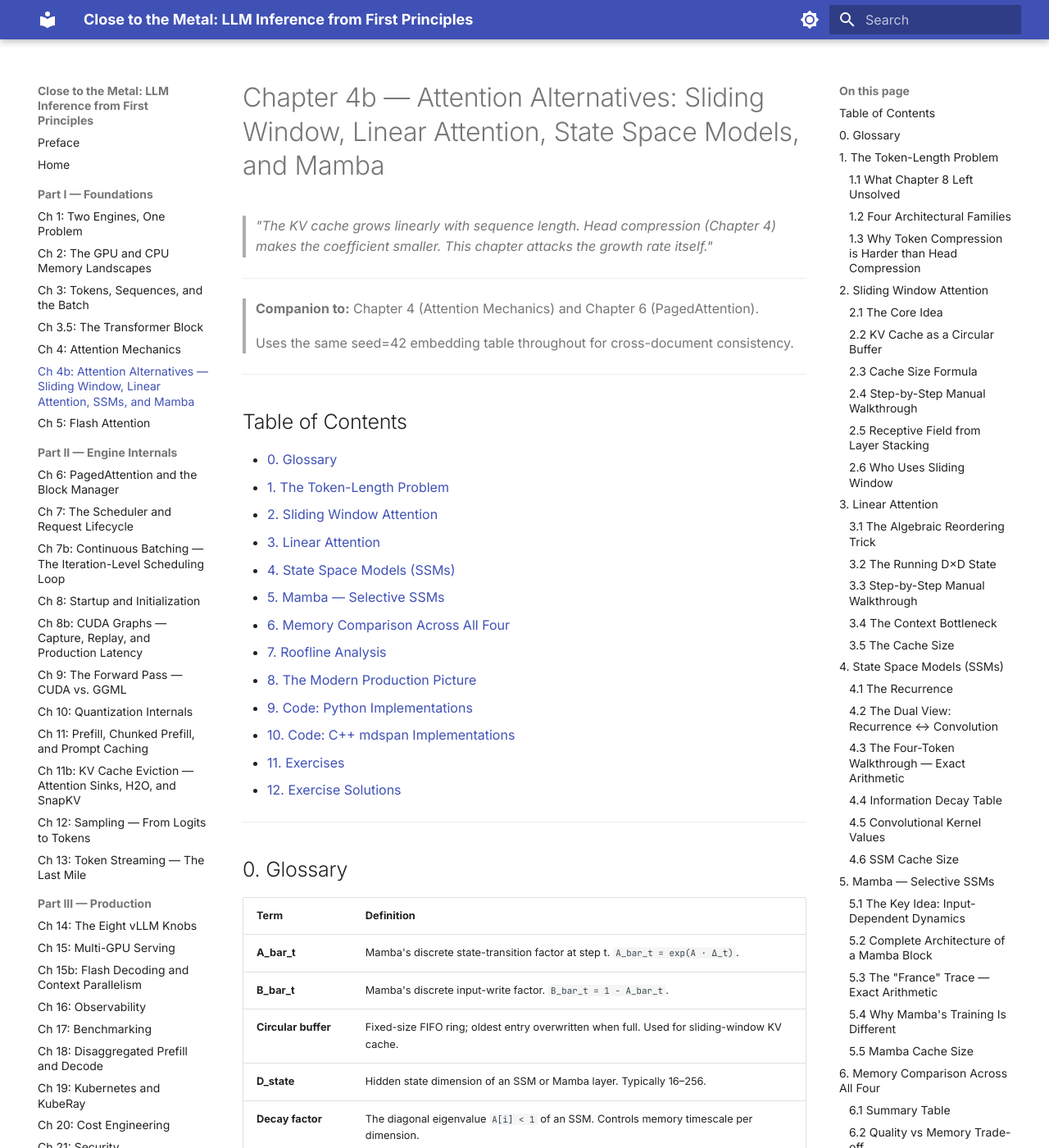
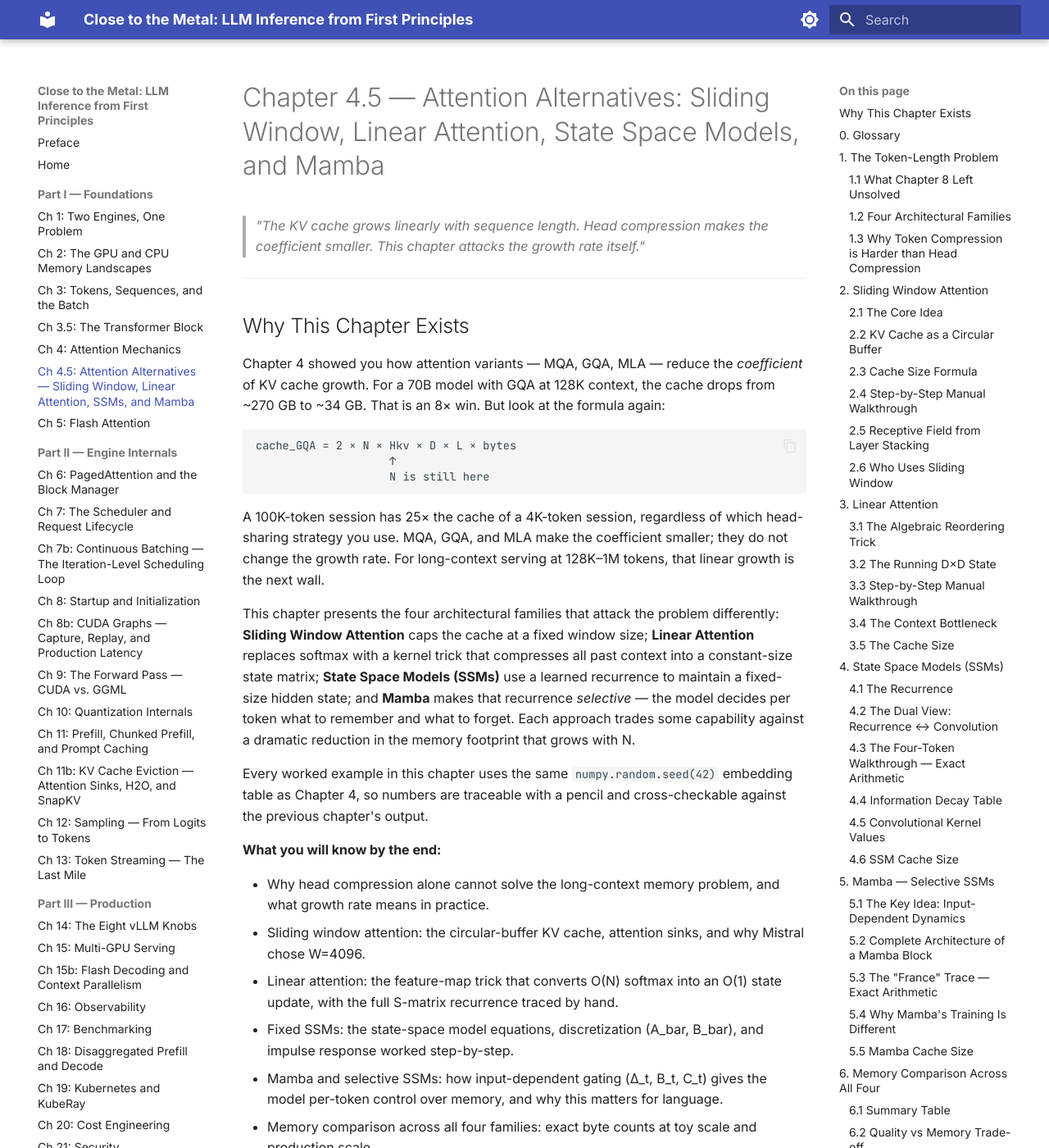
Before and after one commit to MaximumBeings/close-to-the-metal, an MkDocs documentation site: the page built from docs/part1-foundations/chapter04b.md, in a window 1280 px wide and 1400 px high. Shown: the whole window at 82% size. Built offline with MkDocs 1.6.1 and Material for MkDocs 9.7.7, drawn with Linux system fonts in a browser that asks for light colours; some of the changed text lies outside the part shown.

Commit message:
ch04.5: rename Chapter 4b to 4.5, add proper intro

````diff
--- a/docs/part1-foundations/chapter04b.md
+++ b/docs/part1-foundations/chapter04b.md
@@ -1,29 +1,35 @@
-# Chapter 4b — Attention Alternatives: Sliding Window, Linear Attention, State Space Models, and Mamba
-> *"The KV cache grows linearly with sequence length. Head compression (Chapter 4) makes the coefficient smaller. This chapter attacks the growth rate itself."*
+# Chapter 4.5 — Attention Alternatives: Sliding Window, Linear Attention, State Space Models, and Mamba
+
+> *"The KV cache grows linearly with sequence length. Head compression makes the coefficient smaller. This chapter attacks the growth rate itself."*
 
 ---
 
-> **Companion to:** Chapter 4 (Attention Mechanics) and Chapter 6 (PagedAttention).
-
-> Uses the same seed=42 embedding table throughout for cross-document consistency.
-
----
-
-## Table of Contents
-
-- [0. Glossary](#0-glossary)
-- [1. The Token-Length Problem](#1-the-token-length-problem)
-- [2. Sliding Window Attention](#2-sliding-window-attention)
-- [3. Linear Attention](#3-linear-attention)
-- [4. State Space Models (SSMs)](#4-state-space-models-ssms)
-- [5. Mamba — Selective SSMs](#5-mamba--selective-ssms)
-- [6. Memory Comparison Across All Four](#6-memory-comparison-across-all-four)
-- [7. Roofline Analysis](#7-roofline-analysis)
-- [8. The Modern Production Picture](#8-the-modern-production-picture)
-- [9. Code: Python Implementations](#9-code-python-implementations)
-- [10. Code: C++ mdspan Implementations](#10-code-c-mdspan-implementations)
-- [11. Exercises](#11-exercises)
-- [12. Exercise Solutions](#12-exercise-solutions)
+## Why This Chapter Exists
+
+Chapter 4 showed you how attention variants — MQA, GQA, MLA — reduce the *coefficient* of KV cache growth. For a 70B model with GQA at 128K context, the cache drops from ~270 GB to ~34 GB. That is an 8× win. But look at the formula again:
+
+```
+cache_GQA = 2 × N × Hkv × D × L × bytes
+                    ↑
+                    N is still here
+```
+
+A 100K-token session has 25× the cache of a 4K-token session, regardless of which head-sharing strategy you use. MQA, GQA, and MLA make the coefficient smaller; they do not change the growth rate. For long-context serving at 128K–1M tokens, that linear growth is the next wall.
+
+This chapter presents the four architectural families that attack the problem differently: **Sliding Window Attention** caps the cache at a fixed window size; **Linear Attention** replaces softmax with a kernel trick that compresses all past context into a constant-size state matrix; **State Space Models (SSMs)** use a learned recurrence to maintain a fixed-size hidden state; and **Mamba** makes that recurrence *selective* — the model decides per token what to remember and what to forget. Each approach trades some capability against a dramatic reduction in the memory footprint that grows with N.
+
+Every worked example in this chapter uses the same `numpy.random.seed(42)` embedding table as Chapter 4, so numbers are traceable with a pencil and cross-checkable against the previous chapter's output.
+
+**What you will know by the end:**
+
+- Why head compression alone cannot solve the long-context memory problem, and what growth rate means in practice.
+- Sliding window attention: the circular-buffer KV cache, attention sinks, and why Mistral chose W=4096.
+- Linear attention: the feature-map trick that converts O(N) softmax into an O(1) state update, with the full S-matrix recurrence traced by hand.
+- Fixed SSMs: the state-space model equations, discretization (A_bar, B_bar), and impulse response worked step-by-step.
+- Mamba and selective SSMs: how input-dependent gating (Δ_t, B_t, C_t) gives the model per-token control over memory, and why this matters for language.
+- Memory comparison across all four families: exact byte counts at toy scale and production scale.
+- Roofline analysis: where each approach sits on the compute/bandwidth plane and which regime favors which architecture.
+- Production deployment: how vLLM and llama.cpp expose these mechanisms, and when to reach for each.
 
 ---
 
--- a/mkdocs.yml
+++ b/mkdocs.yml
@@ -67,7 +67,7 @@ nav:
     - "Ch 3: Tokens, Sequences, and the Batch": part1-foundations/chapter03.md
     - "Ch 3.5: The Transformer Block": part1-foundations/chapter03b.md
     - "Ch 4: Attention Mechanics": part1-foundations/chapter04.md
-    - "Ch 4b: Attention Alternatives — Sliding Window, Linear Attention, SSMs, and Mamba": part1-foundations/chapter04b.md
+    - "Ch 4.5: Attention Alternatives — Sliding Window, Linear Attention, SSMs, and Mamba": part1-foundations/chapter04b.md
     - "Ch 5: Flash Attention": part1-foundations/chapter05.md
 
   - "Part II — Engine Internals":
````
